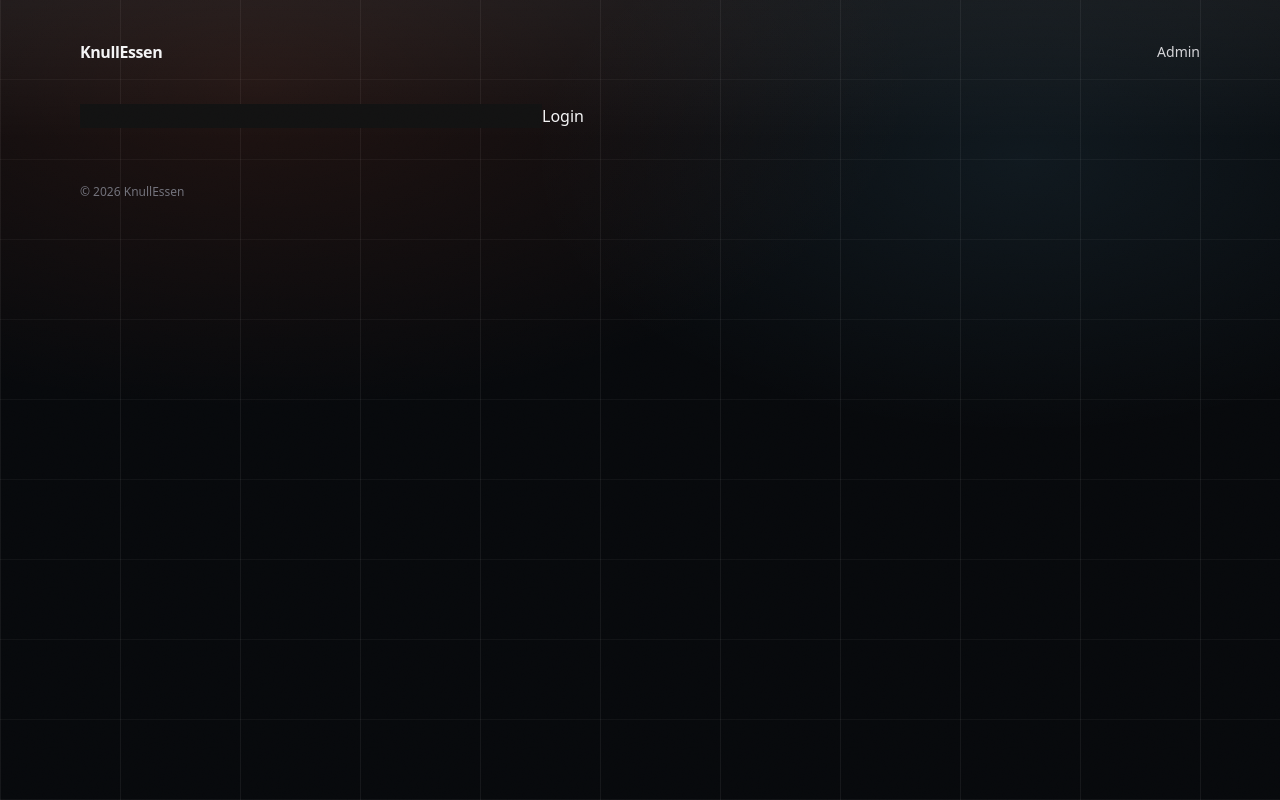
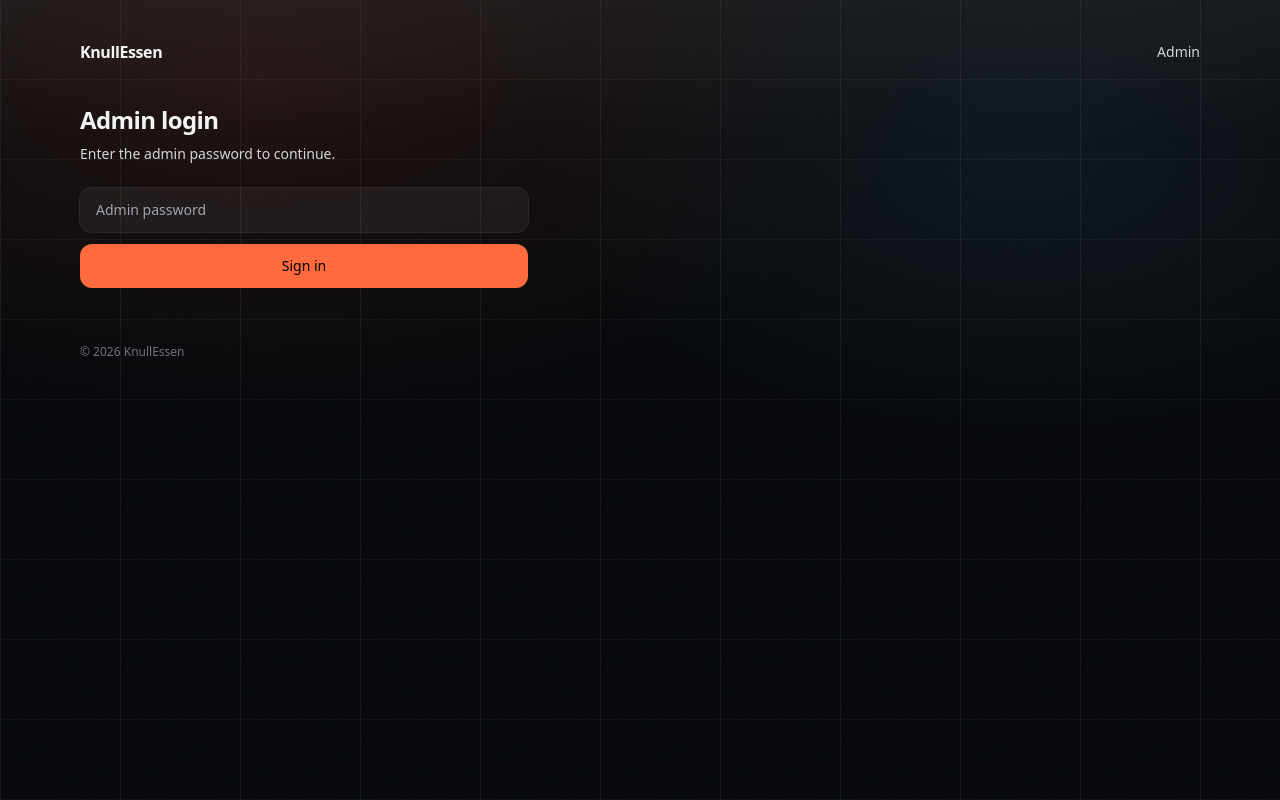
Before and after one commit to 2203A51801/knullessen, a Next.js app: page /admin/login in a window 1280 px wide. Built offline with nearby package versions, Linux system fonts and the light colour scheme.

Commit message:
Refactor Admin login page with form submission

```diff
--- a/app/admin/login/page.tsx
+++ b/app/admin/login/page.tsx
@@ -1,24 +1,26 @@
-'use client';
+export default function AdminLoginPage() {
+  return (
+    <main className="max-w-md">
+      <h1 className="text-2xl font-semibold tracking-tight">Admin login</h1>
+      <p className="mt-2 text-sm text-zinc-300">
+        Enter the admin password to continue.
+      </p>
 
-import { useState } from 'react';
-import { login } from '../../../lib/apps';
-
-const LoginPage = () => {
-    const [email, setEmail] = useState('');
-    const [password, setPassword] = useState('');
-
-    const handleSubmit = async (event) => {
-        event.preventDefault();
-        // Handle login
-    };
-
-    return (
-        <form onSubmit={handleSubmit}>
-            <input type='email' value={email} onChange={(e) => setEmail(e.target.value)} required />
-            <input type='password' value={password} onChange={(e) => setPassword(e.target.value)} required />
-            <button type='submit'>Login</button>
-        </form>
-    );
-};
-
-export default LoginPage;
+      <form action="/api/admin/login" method="post" className="mt-6 space-y-3">
+        <input
+          type="password"
+          name="password"
+          placeholder="Admin password"
+          className="w-full rounded-xl bg-white/5 px-4 py-3 text-sm ring-1 ring-white/10 outline-none focus:ring-white/20"
+          required
+        />
+        <button
+          type="submit"
+          className="w-full rounded-xl bg-ember-500 px-4 py-3 text-sm font-medium text-black hover:bg-ember-600"
+        >
+          Sign in
+        </button>
+      </form>
+    </main>
+  );
+}
```
